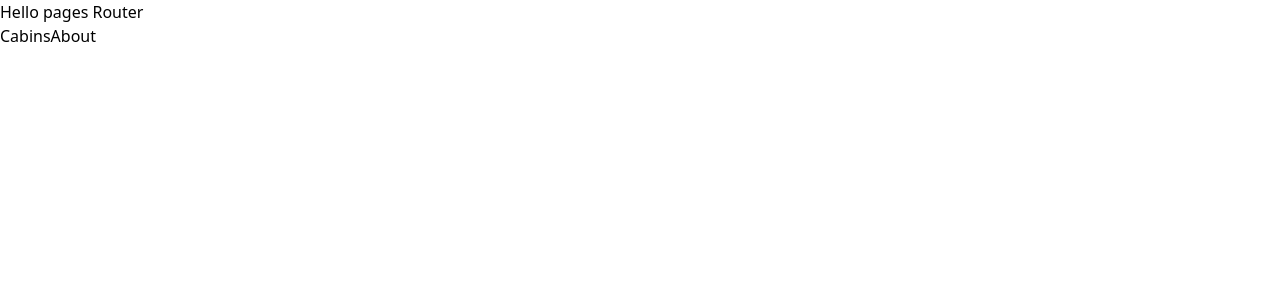
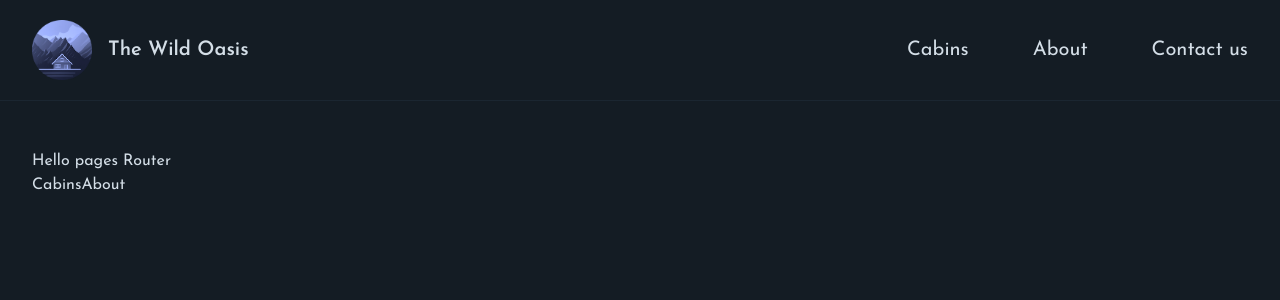
Before and after one commit to reemmustaffa/next-pages-router, a Next.js app: page / in a window 1280 px wide. Shown: the top 300 px of the page. Built offline with nearby package versions, Linux system fonts and the light colour scheme.

Commit message:
creating a layout with custom _app

```diff
--- a/pages/_app.js
+++ b/pages/_app.js
@@ -1,5 +1,27 @@
+//دا زي ال layout بتاع المشروع
 import "@/styles/globals.css";
+import Navigation from "@/components/Navigation";
+import Header from "@/components/Header";
+
+import { Josefin_Sans } from "next/font/google";
+
+const josefin = Josefin_Sans({
+  subsets: ["latin"],
+  display: "swap",
+});
 
 export default function App({ Component, pageProps }) {
-  return <Component {...pageProps} />;
+  return (
+    <div
+      className={`${josefin.className} antialiased bg-primary-950 text-primary-100 min-h-screen flex flex-col relative`}
+    >
+      <Header />
+
+      <div className="flex-1 px-8 py-12 grid">
+        <main className="max-w-7xl mx-auto w-full">
+          <Component {...pageProps} />
+        </main>
+      </div>
+    </div>
+  );
 }
--- a/pages/_document.js
+++ /dev/null
@@ -1,13 +0,0 @@
-import { Html, Head, Main, NextScript } from "next/document";
-
-export default function Document() {
-  return (
-    <Html lang="en">
-      <Head />
-      <body className="antialiased">
-        <Main />
-        <NextScript />
-      </body>
-    </Html>
-  );
-}
```
